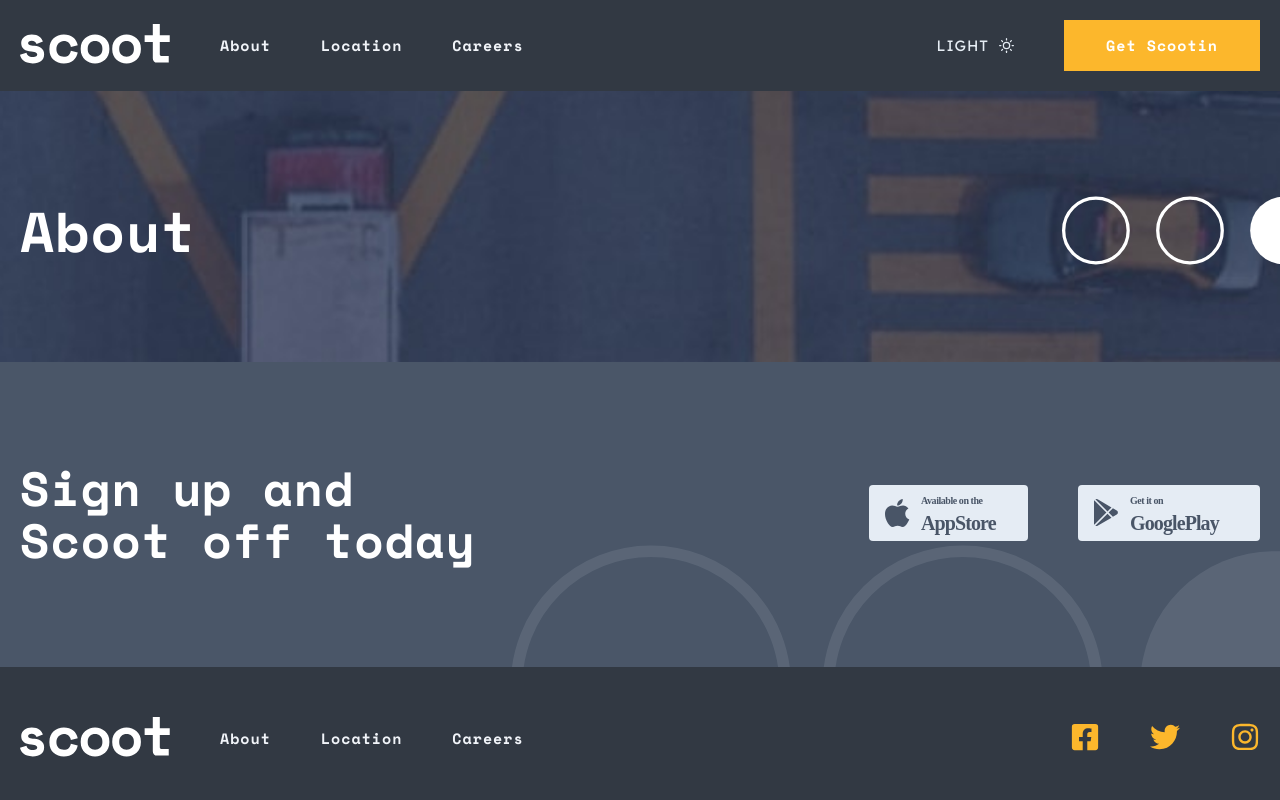
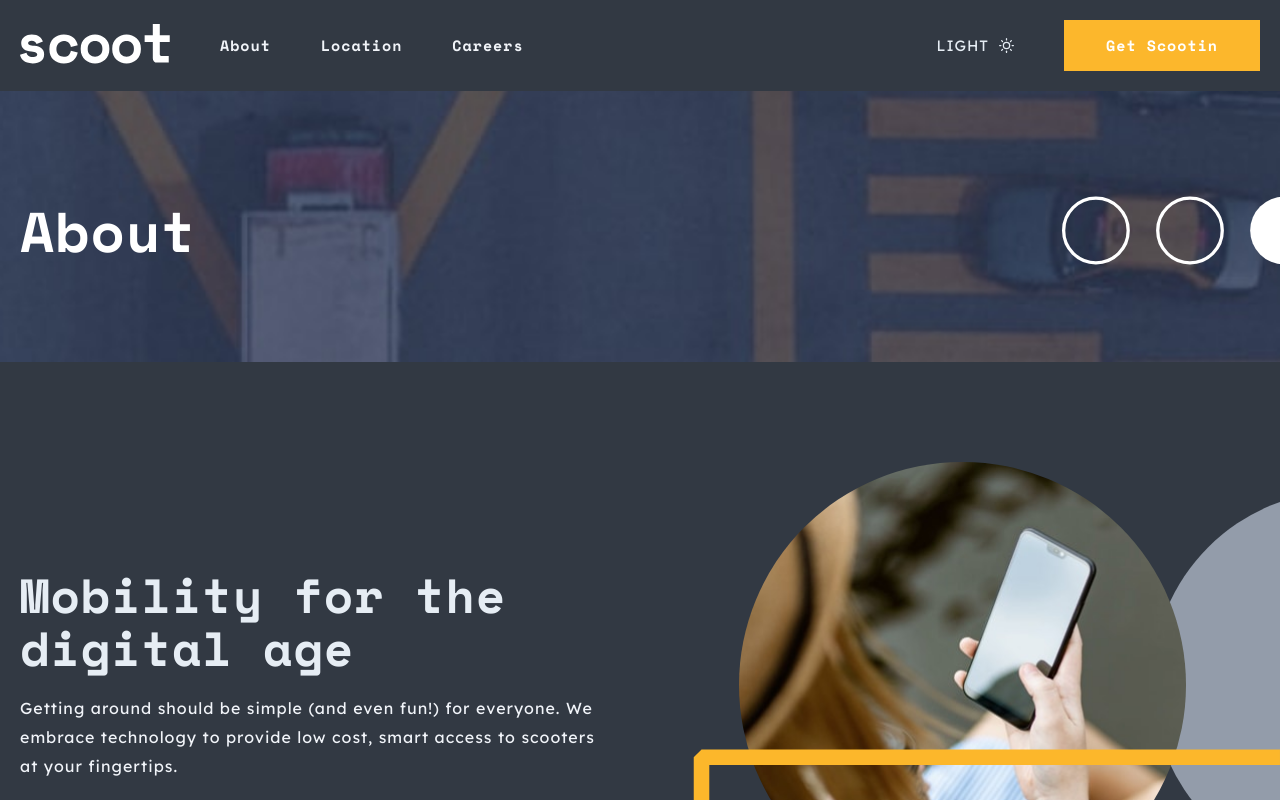
Before and after one commit to habibdev96/FEM-scoot-multi-page-website, a React (Create React App) app: page /About in a window 1280 px wide. Shown: the top 800 px of the page. Built offline with nearby package versions, Linux system fonts and the light colour scheme.

Commit message:
created about feature sections & implemented scroll to top

```diff
--- a/src/context.js
+++ b/src/context.js
@@ -4,6 +4,7 @@ import {
   homeFeatureCardsData,
   socialsData,
   homeFeatureSectionsData,
+  aboutFeatureSectionsData,
 } from './data';
 
 const AppContext = React.createContext();
@@ -16,6 +17,9 @@ export const AppProvider = ({ children }) => {
   const [socials, setSocials] = useState(socialsData);
   const [homeFeatureSections, setHomeFeatureSections] = useState(
     homeFeatureSectionsData
+  );
+  const [aboutFeatureSections, setAboutFeatureSections] = useState(
+    aboutFeatureSectionsData
   );
 
   const themeToggler = () => {
@@ -33,12 +37,14 @@ export const AppProvider = ({ children }) => {
   return (
     <AppContext.Provider
       value={{
+        scrollToTop,
         theme,
         themeToggler,
         links,
         homeFeatureCards,
         homeFeatureSections,
         socials,
+        aboutFeatureSections,
       }}
     >
       {children}
--- a/src/data.js
+++ b/src/data.js
@@ -7,6 +7,9 @@ import { FaFacebookSquare, FaTwitter, FaInstagram } from 'react-icons/fa';
 import homeShowcaseOne from './assets/images/telemetry.jpg';
 import homeShowcaseTwo from './assets/images/near-you.jpg';
 import homeShowcaseThree from './assets/images/payments.jpg';
+
+import aboutShowcaseOne from './assets/images/digital-era.jpg';
+import aboutShowcaseTwo from './assets/images/better-living.jpg';
 
 import patternCircle from './assets/patterns/circle.svg';
 import patternCircleDark from './assets/patterns/circledark.svg';
@@ -126,3 +129,32 @@ export const homeFeatureSectionsData = [
     },
   },
 ];
+
+export const aboutFeatureSectionsData = [
+  {
+    id: 1,
+    title: 'Mobility for the digital age',
+    description:
+      'Getting around should be simple (and even fun!) for everyone. We embrace technology to provide low cost, smart access to scooters at your fingertips.',
+    showcase: aboutShowcaseOne,
+    showButton: false,
+    patterns: {
+      circle: patternCircle,
+      circleDark: patternCircleDark,
+      arrow: patternArrowOne,
+    },
+  },
+  {
+    id: 2,
+    title: 'Better urban living',
+    description:
+      'We’re helping connect cities and bring people closer together. Our scooters are also fully-electric and we offset the minimal carbon footprint for each ride.',
+    showcase: aboutShowcaseTwo,
+    showButton: false,
+    patterns: {
+      circle: patternCircle,
+      circleDark: patternCircleDark,
+      arrow: patternArrowTwo,
+    },
+  },
+];
--- a/src/pages/About.js
+++ b/src/pages/About.js
@@ -1,10 +1,20 @@
 import SubHero from '../components/Shared/SubHero';
 import bg from '../assets/images/about-hero-desktop.jpg';
+import FeatureSection from '../components/Shared/FeatureSection';
+import { useGlobalContext } from '../context';
 
 const About = () => {
+  const { aboutFeatureSections, scrollToTop } = useGlobalContext();
+  scrollToTop();
+
   return (
     <>
       <SubHero title='About' bg={bg} />
+      <main>
+        {aboutFeatureSections.map((section) => (
+          <FeatureSection key={section.id} {...section} />
+        ))}
+      </main>
     </>
   );
 };
--- a/src/pages/Careers.js
+++ b/src/pages/Careers.js
@@ -1,7 +1,11 @@
 import SubHero from '../components/Shared/SubHero';
 import bg from '../assets/images/careers-locations-hero-desktop.jpg';
+import { useGlobalContext } from '../context';
 
 const Careers = () => {
+  const { scrollToTop } = useGlobalContext();
+  scrollToTop();
+
   return (
     <>
       <SubHero title='Careers' bg={bg} />
--- a/src/pages/Home.js
+++ b/src/pages/Home.js
@@ -4,7 +4,8 @@ import FeatureSection from '../components/Shared/FeatureSection';
 import { useGlobalContext } from '../context';
 
 const Home = () => {
-  const { homeFeatureSections } = useGlobalContext();
+  const { homeFeatureSections, scrollToTop } = useGlobalContext();
+  scrollToTop();
 
   return (
     <>
--- a/src/pages/Location.js
+++ b/src/pages/Location.js
@@ -1,7 +1,11 @@
 import SubHero from '../components/Shared/SubHero';
 import bg from '../assets/images/careers-locations-hero-desktop.jpg';
+import { useGlobalContext } from '../context';
 
 const Location = () => {
+  const { scrollToTop } = useGlobalContext();
+  scrollToTop();
+
   return (
     <>
       <SubHero title='Locations' bg={bg} />
```
